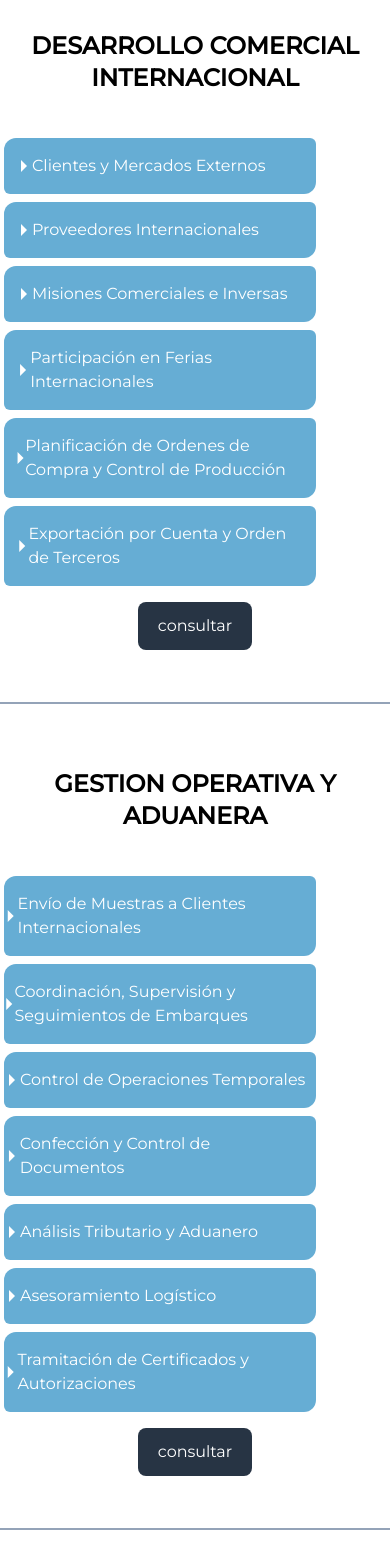
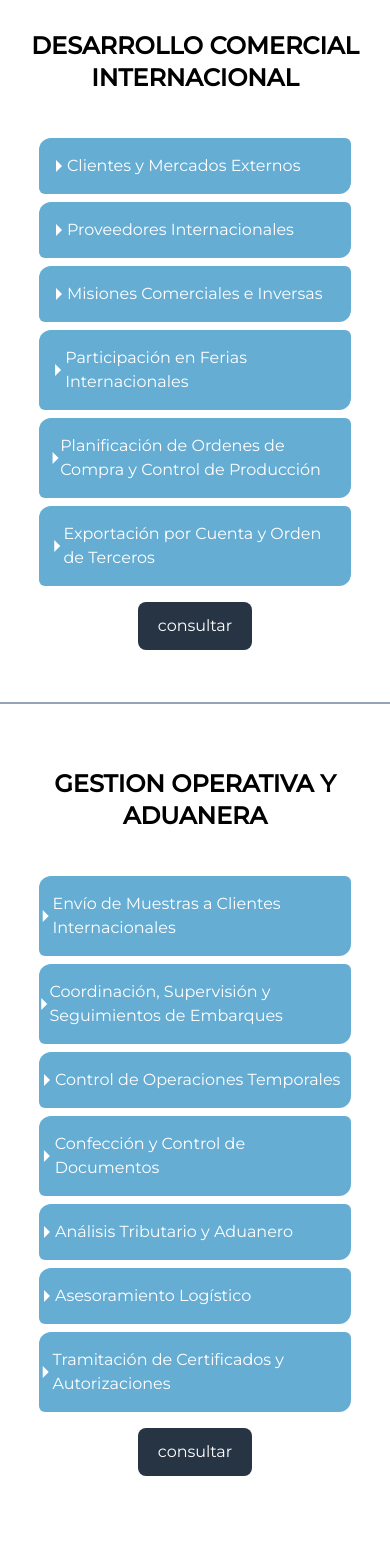
Before and after one commit to Lisandrocba/hpampa, a Next.js app: page /consultoria in a window 390 px wide. Shown: the part 208-1776 px from the top of the page. Built offline with nearby package versions, Linux system fonts and the light colour scheme.

Commit message:
solucion responsive

```diff
--- a/components/HeaderConsultoria.js
+++ b/components/HeaderConsultoria.js
@@ -40,9 +40,9 @@ const HeaderConsultoria = () => {
           {buttonForm.servicio1 ? (
             <FormControlServicios servicio={buttonForm.servicio}/>
           ) : (
-            <div>
+            <div className="flex flex-col justify-center items-center">
               <p className="font-bold text-2xl text-center pb-10">DESARROLLO COMERCIAL INTERNACIONAL</p>
-              <div className="flex flex-col lg:flex-row flex-wrap justify-center items-stretch">
+              <div className="flex flex-col lg:flex-row flex-wrap justify-center items-center">
                 {textos.servicio1.map((text) => {
                   return (
                     <div
@@ -66,13 +66,13 @@ const HeaderConsultoria = () => {
             {buttonForm.servicio1 ? "ver servicio" : "consultar"}
           </button>
         </div>
-        <div className="flex flex-col flex-wrap justify-center items-center cursor-default lg:px-5 py-10 border-b-solid border-b-2 border-slate-400   lg:mx-10 my-3">
+        <div className="flex flex-col flex-wrap justify-center items-center cursor-default lg:px-5 py-10 lg:mx-10 my-3">
           {buttonForm.servicio2 ? (
             <FormControlServicios  servicio={buttonForm.servicio}/>
           ) : (
             <div>
               <p className="font-bold text-2xl text-center pb-10">GESTION OPERATIVA Y ADUANERA</p>
-              <div className="flex flex-col lg:flex-row flex-wrap justify-center items-strtch">
+              <div className="flex flex-col lg:flex-row flex-wrap justify-center items-center">
               {textos.servicio2.map((text) => {
                 return (
                   <div
--- a/pages/producto/[name].js
+++ b/pages/producto/[name].js
@@ -12,23 +12,23 @@ const ProductoDetalle = () => {
   } = useRouter();
   const producto = prodBebidas.find((item) => item.name === name);
   return (
-    <div className="min-h-screen min-w-screen pb-10">
+    <div className="pb-10">
       <NavBarSectores />
       {producto ? (
             <h4 className="text-hpampa font-bold text-center my-5  lg:hidden lg:mt-5">{producto.titulo}</h4>
           ) : null}
-      <div className="flex flex-col justify-center items-start px-10  lg:flex lg:flex-row">
+      <div className="flex flex-col justify-center items-start lg:px-10  lg:flex lg:flex-row">
         <div className="flex flex-col justify-center items-center col-span-2">
           <div className=" flex flex-col justify-center items-center rounded-xl">
-            <div className="flex flex-row flex-wrap justify-around items-stretch min-w-[600px]">
+            <div className="flex flex-row flex-wrap justify-around items-stretch lg:min-w-[600px]">
               {producto
                 ? producto.descripcion.map((i) => {
                   return (
 
-                      <div key={Math.random()} className="flex flex-col justify-start items-center mx-3 my-2 lg:mt-5 bg-hpampa rounded-xl w-2/5 lg:w-1/4 pb-3">
+                      <div key={Math.random()} className="flex flex-col gap-2  justify-start items-center lg:mx-3 my-2 lg:mt-5 bg-hpampa rounded-xl w-40 lg:w-1/4 pb-3">
                         <p className="text-center w-full bg-slate-700 rounded-tl-xl rounded-tr-xl text-white">{i.varidad}</p>
                         <Image
-                          className={`mx-3 w-32 h-64 lg:h-64 lg:w-32 object-contain lg:hover:scale-125 ease-in duration-300 px-5 py-5`}
+                          className={`lg:mx-3 w-32 h-64 lg:h-64 lg:w-32 object-contain lg:hover:scale-125 ease-in duration-300 lg:px-5 py-5`}
                           alt="img"
                           src={i.img}
                           width={400}
@@ -51,7 +51,7 @@ const ProductoDetalle = () => {
             </div>
           </div>
         </div>
-        <div className="w-full lg:w-1/2 px-5 flex flex-col justify-center items-center">
+        <div className="lg:w-1/2 px-5 flex flex-col justify-center items-center">
           {producto ? (
             <h4 className="text-hpampa font-bold text-start text-xl hidden lg:block lg:mt-5">{producto.titulo}</h4>
           ) : null}
--- a/styles/globals.css
+++ b/styles/globals.css
@@ -22,6 +22,10 @@
   padding-bottom: 5px;
   padding-top: 5px
  }
+}
+
+.errorWidthBebidas{
+  width: 200vw !important;
 }
 
 .carousel-container{
```
